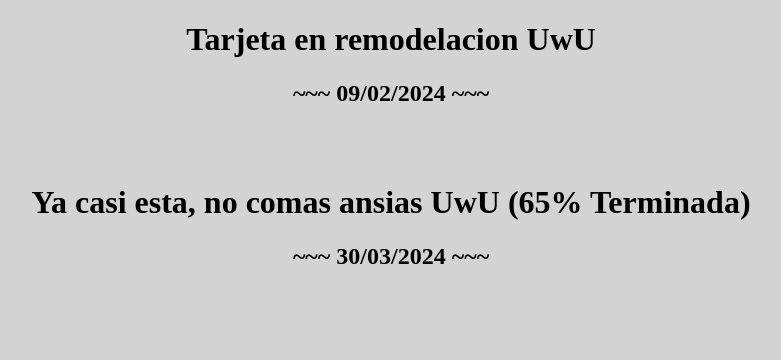
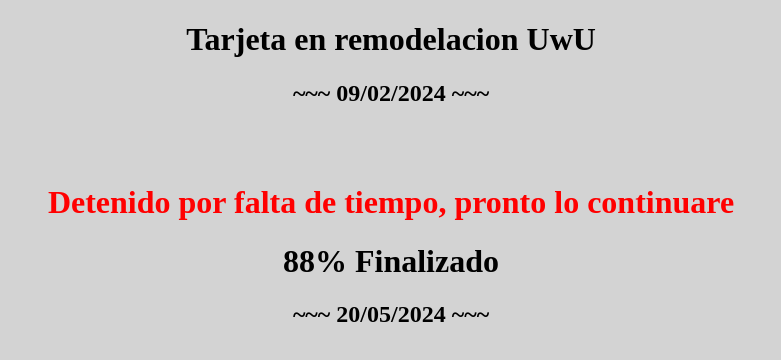
Before and after one commit to HarukaSan115/HarukaCard, a plain HTML site: page index.html in a window 1280 px wide. Shown: the whole page, without its empty margins (249-1030 px from the left). Drawn offline with Linux system fonts and the light colour scheme.

Commit message:
Aviso Update.html

```diff
--- a/index.html
+++ b/index.html
@@ -16,7 +16,8 @@ Version 1.0
 	<h2 align = "Center">~~~ 09/02/2024 ~~~</h2>
 	<br>
 	<br>
-	<h1 align = "Center">Ya casi esta, no comas ansias UwU (65% Terminada)</h1>
-	<h2 align = "Center">~~~ 30/03/2024 ~~~</h2>
+	<h1 align = "Center" style="color:red;">Detenido por falta de tiempo, pronto lo continuare</h1>
+	<h1 align = "Center">88% Finalizado</h1>
+	<h2 align = "Center">~~~ 20/05/2024 ~~~</h2>
 </body>
 </html>
```
